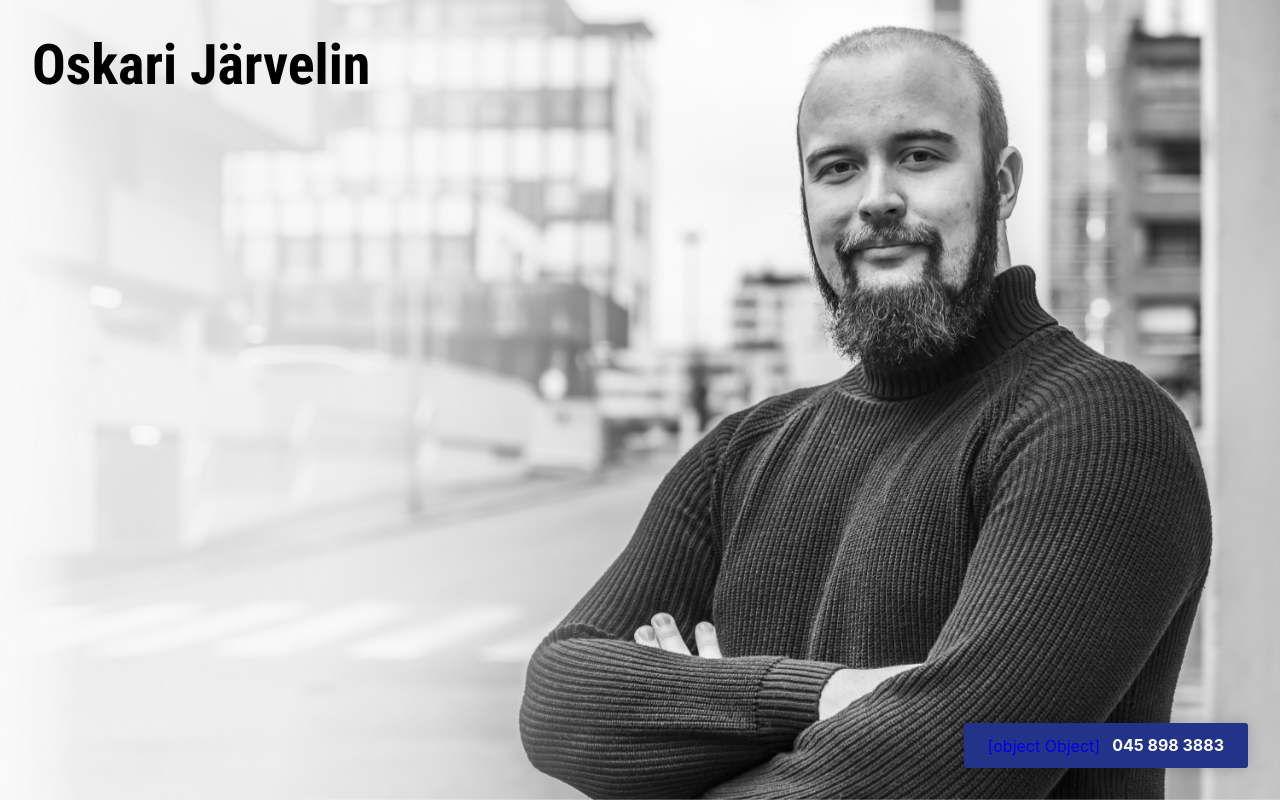
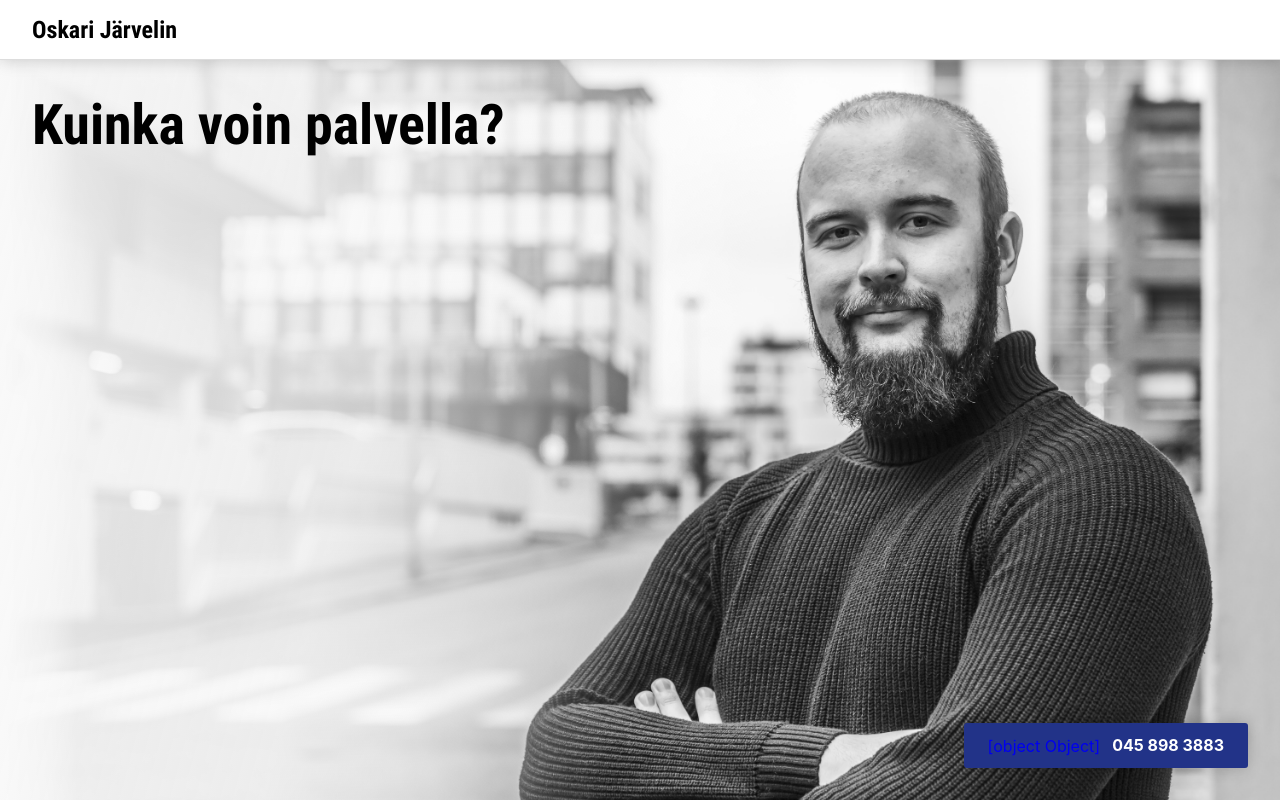
Before and after one commit to oskarijarvelin/next-oskarijarvelin, a Next.js app: page / in a window 1280 px wide. Built offline with nearby package versions, Linux system fonts and the light colour scheme.

Commit message:
Added fixed header

```diff
--- /dev/null
+++ b/components/header.js
@@ -0,0 +1,9 @@
+const Header = () => (
+    <header>
+        <div className="header__branding">
+            <p>Oskari Järvelin</p>
+        </div>
+    </header>
+)
+
+export default Header;
--- a/pages/_document.js
+++ b/pages/_document.js
@@ -1,4 +1,5 @@
 import Document, { Head, Main, NextScript } from 'next/document';
+import Header from '../components/header';
 import Cta from '../components/cta';
 
 export default class MyDocument extends Document {
@@ -23,8 +24,8 @@ export default class MyDocument extends Document {
                     <meta name="apple-mobile-web-app-capable" content="yes" />
                     <meta name="application-name" content="oskarijarvelin" />
                     <meta name="apple-mobile-web-app-title" content="oskarijarvelin" />
-                    <meta name="theme-color" content="#223388" />
-                    <meta name="msapplication-navbutton-color" content="#223388" />
+                    <meta name="theme-color" content="#ffffff" />
+                    <meta name="msapplication-navbutton-color" content="#ffffff" />
                     <meta name="apple-mobile-web-app-status-bar-style" content="black-translucent" />
                     <meta name="msapplication-starturl" content="/" />
                     <meta name="viewport" content="width=device-width, initial-scale=1, shrink-to-fit=no" />
@@ -48,6 +49,7 @@ export default class MyDocument extends Document {
                 </Head>
 
                 <body>
+                    <Header />
                     <Main />
                     <NextScript />
                     <Cta />
--- a/pages/index.js
+++ b/pages/index.js
@@ -16,7 +16,7 @@ class Index extends React.Component {
             </Head>
 
             <div className="content">
-                <h1>Oskari Järvelin</h1>
+                <h1>Kuinka voin palvella?</h1>
             </div>
         </main>
     }
--- a/scss/style.scss
+++ b/scss/style.scss
@@ -14,21 +14,15 @@
 }
 
 html {
-    height: 100%;
     margin: 0;
     padding: 0;
     font-family: -apple-system,BlinkMacSystemFont,"Segoe UI",Roboto,"Helvetica Neue",Arial,"Noto Sans",sans-serif,"Apple Color Emoji","Segoe UI Emoji","Segoe UI Symbol","Noto Color Emoji";
 }
 
 body {
-    height: 100%;
     margin: 0;
     padding: 0;
     position: relative;
-}
-
-#__next {
-    height: 100%;
 }
 
 h1, h2, h3, h4, h5, h6 {
@@ -48,16 +42,42 @@ h1 {
     }
 }
 
+header {
+    align-items: center;
+    background-color: #fff;
+    border-bottom: 1px solid #ddd;
+    box-shadow: 0 0 1rem rgba(0,0,0,.2);
+    display: flex;
+    height: 60px;
+    justify-content: space-between;
+    left: 0;
+    padding: 0 1rem;
+    position: fixed;
+    top: 0;
+    width: 100%;
+    z-index: 2;
+
+    @include minwidth(992) {
+        padding: 0 2rem;
+    }
+}
+
+.header__branding {
+    font-family: 'Roboto Condensed', sans-serif;
+    font-size: 1.5rem;
+    font-weight: 700;
+}
+
 main {
     align-items: flex-end;
-    background-attachment: fixed;
     background-image: url('./images/oskari.jpg');
     background-image: url('./images/oskari.jpg?webp');
-    background-position: 75% 10%;
+    background-position: 75% 0%;
     background-repeat: no-repeat;
     background-size: cover;
     display: flex;
-    height: 100%;
+    height: calc(100vh - 60px);
+    margin-top: 60px;
     padding: 1rem;
     position: relative;
     width: 100%;
```
Also changed, not shown: public/manifest.json, public/style.min.css, 1 other file (tests, documents, lock files or other folders).
